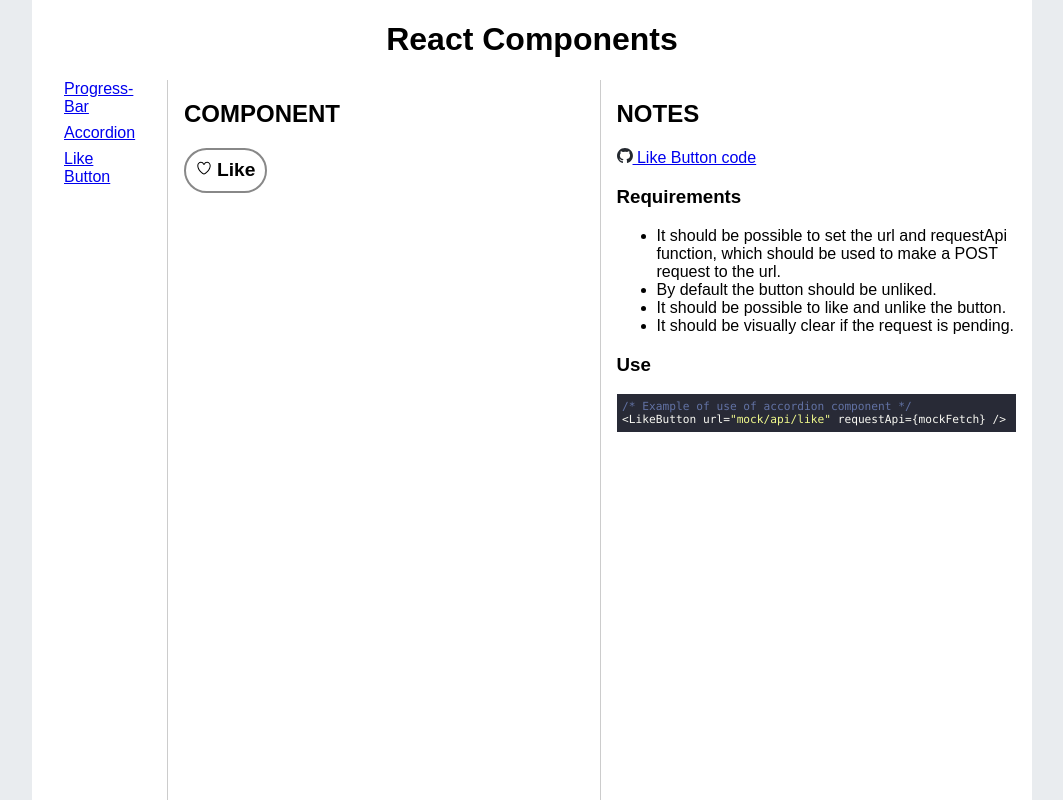
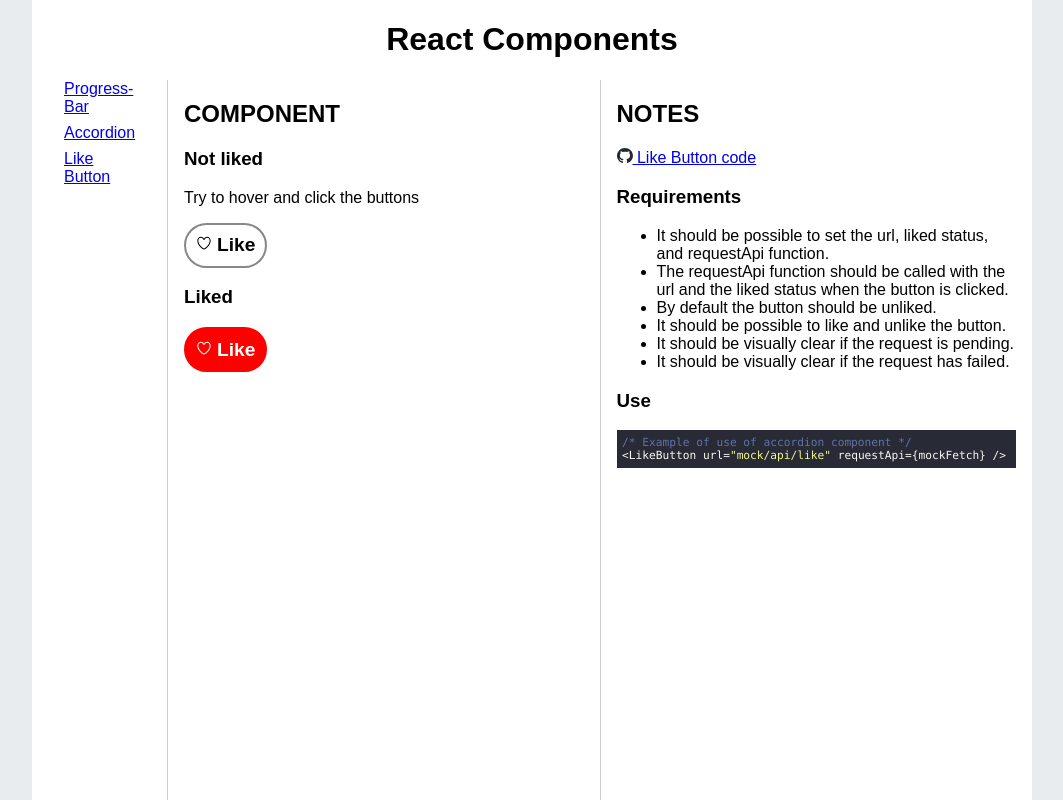
Before and after one commit to ruanha/react-components, a React (Create React App) app: page /react-components/button in a window 1280 px wide. Shown: the whole page, without its empty margins (108-1171 px from the left). Built offline with nearby package versions, Linux system fonts and the light colour scheme.

Commit message:
add requirements and add a button

```diff
--- a/src/component.tsx
+++ b/src/component.tsx
@@ -54,7 +54,17 @@ export default function Component({ componentId }: props) {
       );
     case "button":
       return outlet === "main" ? (
-        <LikeButton url="mock/api/like" requestApi={mockFetch} />
+        <>
+          <h3>Not liked</h3>
+          <p>Try to hover and click the buttons</p>
+          <LikeButton url="mock/api/like" requestApi={mockFetch} />
+          <h3>Liked</h3>
+          <LikeButton
+            url="mock/api/like"
+            requestApi={mockFetch}
+            initialLikedState={true}
+          />
+        </>
       ) : (
         <LikeButtonInfo />
       );
--- a/src/components-info/like-button.tsx
+++ b/src/components-info/like-button.tsx
@@ -40,10 +40,12 @@ const info = {
   description:
     "A simple like button component that takes in a url and a requestApi function and displays a like button.",
   requirements: [
-    "It should be possible to set the url and requestApi function, which should be used to make a POST request to the url.",
+    "It should be possible to set the url, liked status, and requestApi function.",
+    "The requestApi function should be called with the url and the liked status when the button is clicked.",
     "By default the button should be unliked.",
     "It should be possible to like and unlike the button.",
     "It should be visually clear if the request is pending.",
+    "It should be visually clear if the request has failed.",
   ],
 };
 
--- a/src/components/like-button/like-button.tsx
+++ b/src/components/like-button/like-button.tsx
@@ -6,11 +6,13 @@ import "./like-button.css";
 export default function LikeButton({
   url,
   requestApi = fetch,
+  initialLikedState = false,
 }: {
   url: string;
   requestApi?: (url: string, options: any) => Promise<any>;
+  initialLikedState?: boolean;
 }) {
-  const [isLiked, setIsLiked] = useState(false);
+  const [isLiked, setIsLiked] = useState(initialLikedState);
   const [isLoading, setIsLoading] = useState(false);
   const [errorMessage, setErrorMessage] = useState("");
 
```
